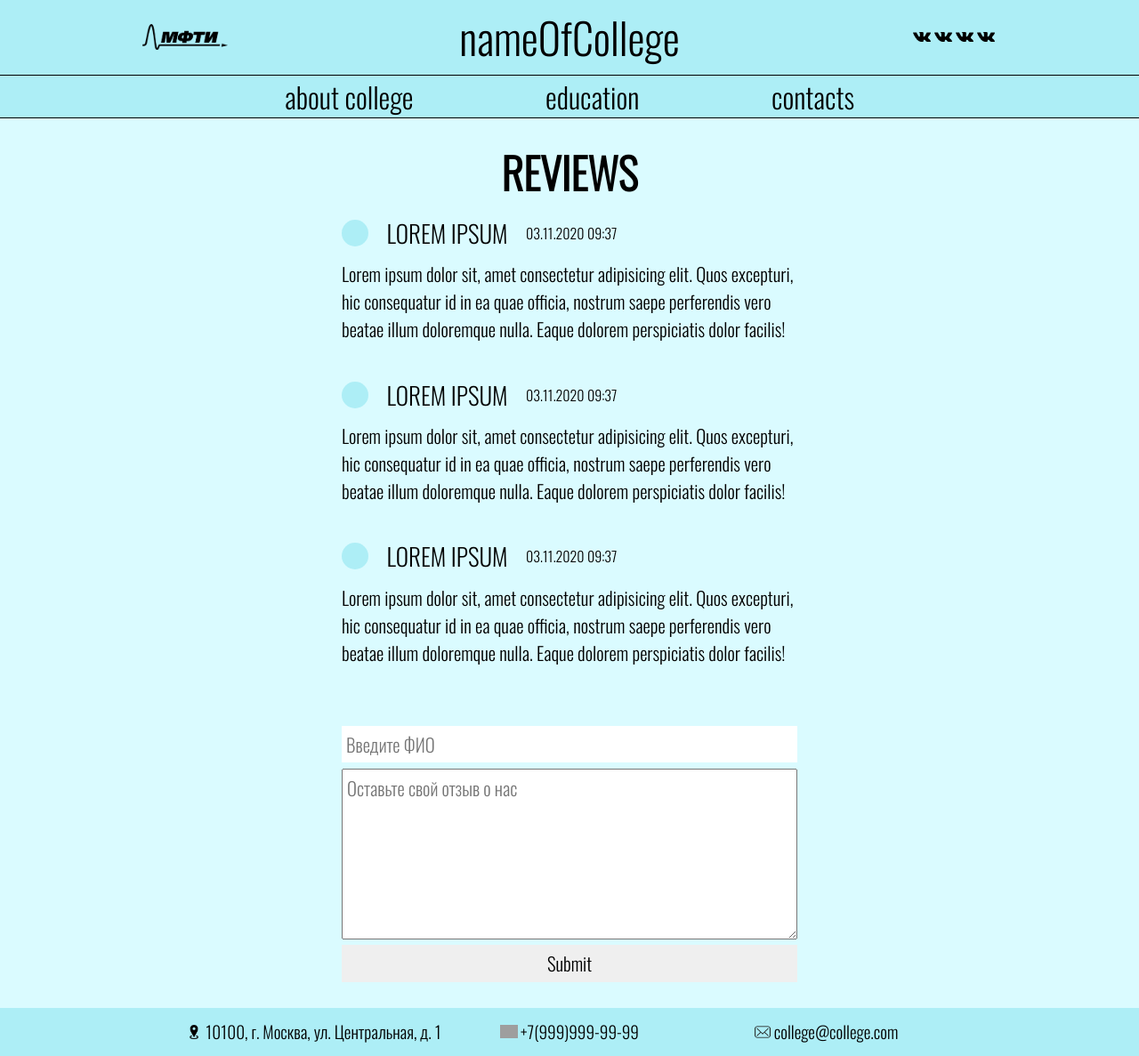
After one commit to TristitiaTribulatio/courseWork, a PHP site: page /reviews.php in a window 1280 px wide. The commit adds this page. Shown: the whole page at 89% size. Run offline with PHP 8.4, Linux system fonts and the light colour scheme; grey boxes are pictures that could not be loaded.

Commit message:
add reviewsPage

```diff
--- /dev/null
+++ b/resources/css/reviews.css
@@ -0,0 +1,98 @@
+main {
+    height: 100%;
+    background-color: #DAFBFF;
+}
+
+.reviews {
+    width: 100%;
+    display: flex;
+    flex-flow: column wrap;
+    justify-content: center;
+    align-items: center;
+    padding: 2% 0;
+}
+
+.reviews h2 {
+    font-size: 3em;
+    text-align: center;
+    padding-bottom: 1%;
+}
+
+.review {
+    width: 40%;
+    display: flex;
+    flex-flow: column wrap;
+    justify-content: center;
+    align-items: flex-start;
+    padding-bottom: 3%;
+}
+
+.review ul {
+    width: 100%;
+    display: flex;
+    flex-flow: row wrap;
+    padding-bottom: 2%;
+}
+
+.review ul li {
+    display: flex;
+    justify-content: center;
+    align-items: center;
+    padding-left: 4%;
+}
+
+.review ul li:first-child {
+    padding-left: 0;
+}
+
+.review ul li span {
+    width: 30px;
+    height: 30px;
+    background-color: #ADEEF6;
+    border-radius: 30px;
+}
+
+.nameUser {
+    font-size: 1.7em;
+}
+
+.textReview {
+    font-size: 1.3em;
+    white-space: pre-line;
+}
+
+.leaveReview {
+    width: 100%;
+    height: 40vh;
+    display: flex;
+    justify-content: center;
+    align-items: center;
+}
+
+.leaveReview form {
+    width: 40%;
+    height: 100%;
+    display: flex;
+    flex-flow: column wrap;
+    justify-content: space-around;
+    align-items: center;
+    padding-bottom: 2%;
+}
+
+.leaveReview form input, .leaveReview form textarea {
+    width: 100%;
+    font-size: 1.3em;
+}
+
+.leaveReview form textarea {
+    height: 65%;
+    padding: 1%;
+}
+
+.leaveReview form input {
+    padding: 1%;
+}
+
+.leaveReview form input.sendComment {
+    cursor: pointer;
+}
--- /dev/null
+++ b/reviews.php
@@ -0,0 +1,52 @@
+<!DOCTYPE html>
+<html lang="en">
+<head>
+    <meta charset="UTF-8">
+    <meta name="viewport" content="width=device-width, initial-scale=1.0">
+    <title>reviews</title>
+    <link rel="stylesheet" href="/resources/css/index.css">
+    <link rel="stylesheet" href="/resources/css/header.css">
+    <link rel="stylesheet" href="/resources/css/reviews.css">
+    <link rel="stylesheet" href="/resources/css/footer.css">
+</head>
+<body>
+    <? include "./resources/php/header.php"; ?>
+    <main>
+        <section class="reviews">
+            <h2>REVIEWS</h2>
+            <div class="review">
+                <ul>
+                    <li><span></span></li>
+                    <li><p class="nameUser">LOREM IPSUM</p></li>
+                    <li><p class="dateReview">03.11.2020 09:37</p></li>
+                </ul>
+                <p class="textReview">Lorem ipsum dolor sit, amet consectetur adipisicing elit. Quos excepturi, hic consequatur id in ea quae officia, nostrum saepe perferendis vero beatae illum doloremque nulla. Eaque dolorem perspiciatis dolor facilis!</p>
+            </div>
+            <div class="review">
+                <ul>
+                    <li><span></span></li>
+                    <li><p class="nameUser">LOREM IPSUM</p></li>
+                    <li><p class="dateReview">03.11.2020 09:37</p></li>
+                </ul>
+                <p class="textReview">Lorem ipsum dolor sit, amet consectetur adipisicing elit. Quos excepturi, hic consequatur id in ea quae officia, nostrum saepe perferendis vero beatae illum doloremque nulla. Eaque dolorem perspiciatis dolor facilis!</p>
+            </div>
+            <div class="review">
+                <ul>
+                    <li><span></span></li>
+                    <li><p class="nameUser">LOREM IPSUM</p></li>
+                    <li><p class="dateReview">03.11.2020 09:37</p></li>
+                </ul>
+                <p class="textReview">Lorem ipsum dolor sit, amet consectetur adipisicing elit. Quos excepturi, hic consequatur id in ea quae officia, nostrum saepe perferendis vero beatae illum doloremque nulla. Eaque dolorem perspiciatis dolor facilis!</p>
+            </div>
+        </section>
+        <section class="leaveReview">
+            <form>
+                <input type="text" class="name" name="nameUser" placeholder="Введите ФИО"></input>
+                <textarea class="comment" name="reviewUser" placeholder="Оставьте свой отзыв о нас"></textarea>
+                <input type="submit" name="button" class="sendComment"></input>
+            </form>
+        </section>
+    </main>
+    <? include "./resources/php/footer.php"; ?>
+</body>
+</html>
```
Also changed, not shown: mainPage.php (+19 -4 lines), resources/css/mainPage.css (+19 -1 lines).
